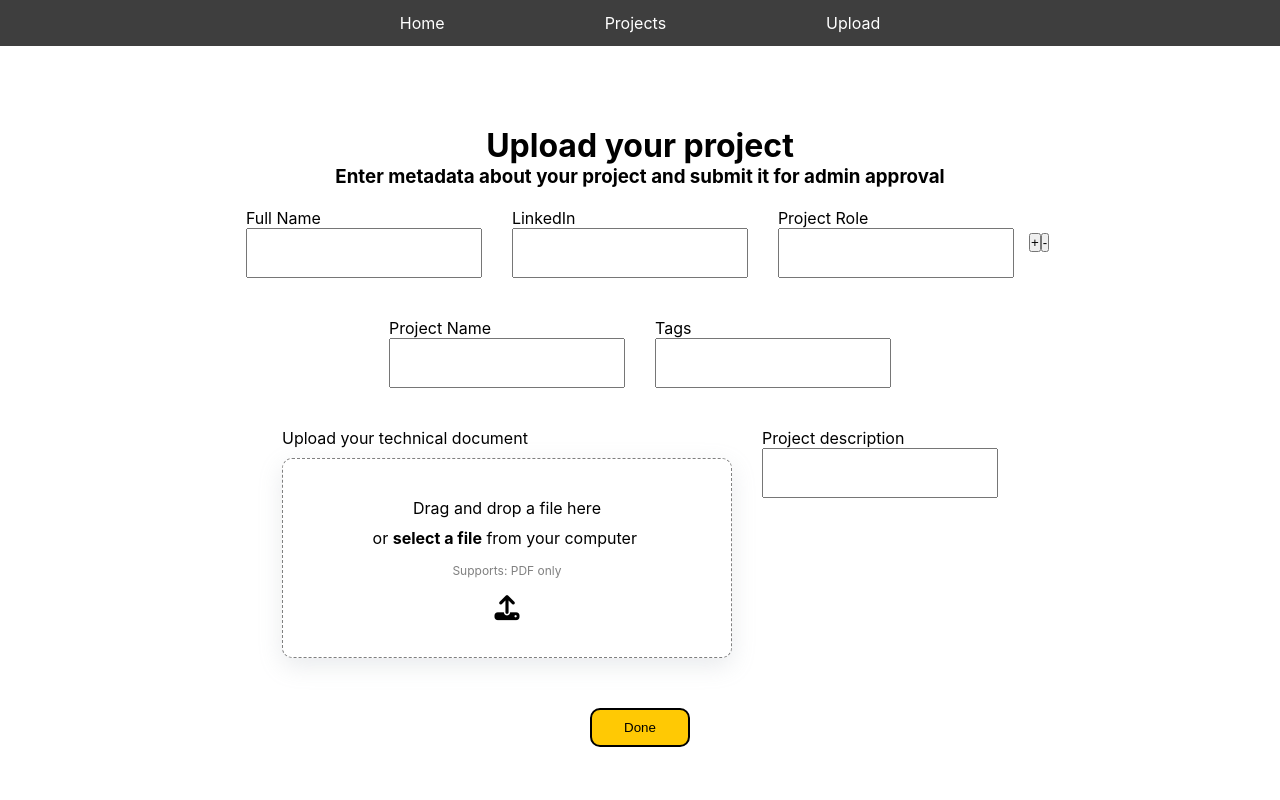
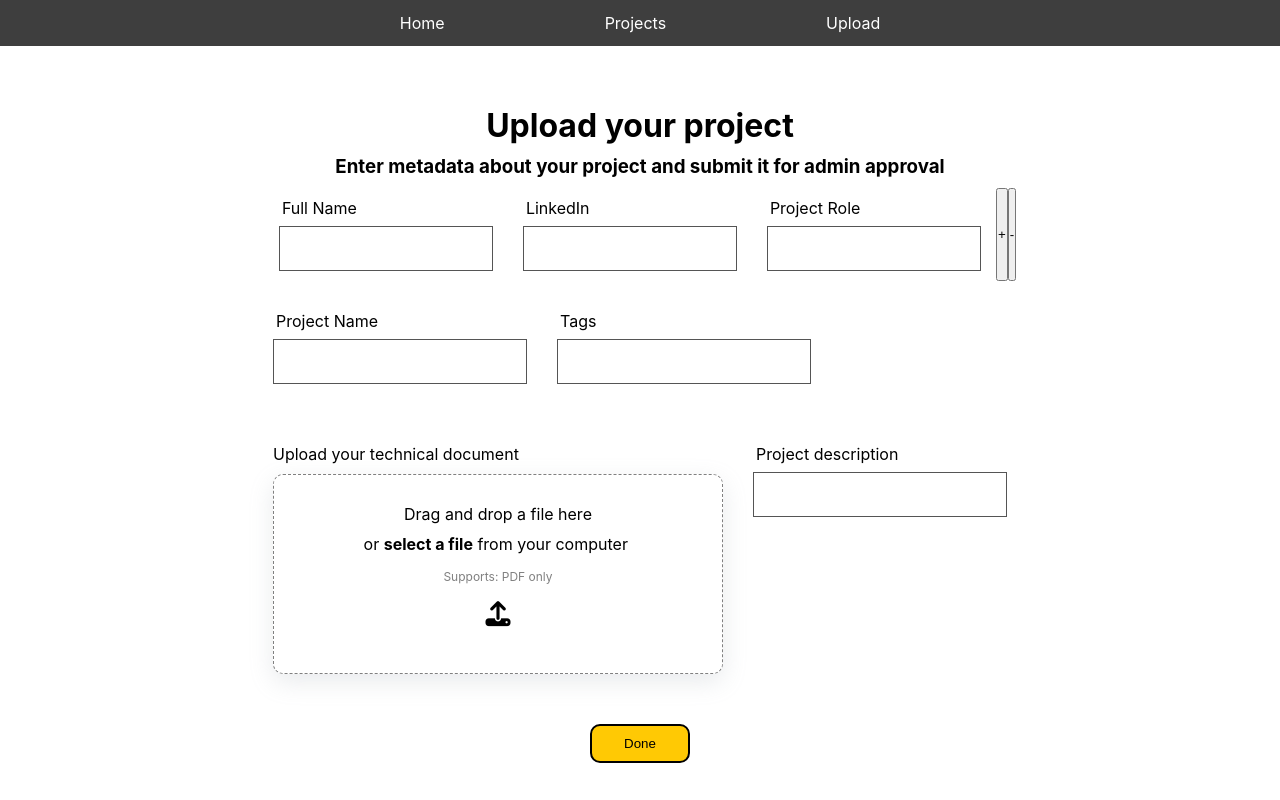
Before and after one commit to sopgeo/Senior-Design-Rising-Server-Project, a React (Create React App) app in the folder frontend/: page /upload in a window 1280 px wide. Shown: the top 800 px of the page. Built offline with nearby package versions, Linux system fonts and the light colour scheme.

Commit message:
can now add a file to page

```diff
--- a/frontend/package.json
+++ b/frontend/package.json
@@ -10,6 +10,8 @@
     "react": "^18.2.0",
     "react-bootstrap": "^2.10.2",
     "react-dom": "^18.2.0",
+    "react-drag-drop-files": "^2.3.10",
+    "react-dropzone": "^14.2.3",
     "react-router-dom": "^6.22.3",
     "react-scripts": "5.0.1",
     "web-vitals": "^2.1.4"
--- a/frontend/src/components/Upload.js
+++ b/frontend/src/components/Upload.js
@@ -1,10 +1,48 @@
-import React from "react";
+// import React from "react";
 import "../css/Upload.css";
+import React, { useState } from "react";
+import { useDropzone } from 'react-dropzone'
 
 function Upload() {
+    // const [dataURL, setDataURL] = useState(null)}
+    const [uploadedURL, setUploadedURL] = useState(null)
+
+    // const onDrop = useCallback(acceptedFiles => {
+    //     acceptedFiles.forEach(file => {
+    //         const reader = new FileReader()
+    //         reader.onabort = () => console.log("file reading was aborted")
+    //         reader.onerror = () => console.log("file reading has an error")
+    //         // reader.onload = () => {
+    //         //     const binaryStr = reader.result
+    //         //     setDataURL(binaryStr)
+    //         // }
+    //         // reader.readAsDataURL(file)
+    //     })
+    // }, [])
+
+    const {
+        getRootProps,
+        getInputProps,
+        acceptedFiles,
+        isDragActive,
+    } = useDropzone({})
+
+    const files = acceptedFiles.map((file) => (
+        <li key={file.path}>
+          {file.path} - {file.size} bytes
+        </li>
+      ));
+
+    const selectedFile = acceptedFiles[0]
+    console.log(selectedFile)
+
+
   return (
       <div className="upload-page">
+        <script src="../Pages/UploadPage.js"></script>
         <link rel="stylesheet" href="https://cdnjs.cloudflare.com/ajax/libs/font-awesome/6.5.2/css/all.min.css" integrity="sha512-SnH5WK+bZxgPHs44uWIX+LLJAJ9/2PkPKZ5QiAj6Ta86w+fsb2TkcmfRyVX3pBnMFcV7oQPJkl9QevSCWr3W6A==" crossorigin="anonymous" referrerpolicy="no-referrer" />
+        {/* <FileUploader handleChange = {handleChange} name="file" types={fileTypes} /> */}
+
         <div className="upload-header">
             <h1>Upload your project</h1>
             <h3>Enter metadata about your project and submit it for admin approval</h3>
@@ -12,20 +50,18 @@ function Upload() {
 
         <div className="user-info">
             <div className="full-name-field">
-                <label id="full-name-header">Full Name</label>
-                <br/>
+                <div id="full-name-header">Full Name</div>
+                {/* <br/> */}
                 <input type="text" id="full-name-input"/>
             </div>
 
             <div className="linked-in-field">
-                <label id="linked-in-header">LinkedIn</label>
-                <br/>
+                <div id="linked-in-header">LinkedIn</div>
                 <input type="text" id="linked-in-input"/>
             </div>
 
             <div className="project-role-field">
-                <label id="project-role-header">Project Role</label>
-                <br/>
+                <div id="project-role-header">Project Role</div>
                 <input type="text" id="project-role-input"/>
             </div>
 
@@ -38,14 +74,12 @@ function Upload() {
         <div className="project-info">
             <div className="line1">
                 <div className="project-name-field">
-                    <label id="project-name">Project Name</label>
-                    <br/>
+                    <div id="project-name">Project Name</div>
                     <input type="text" id="proj-name-input"/>
                 </div>
 
                 <div className="tags-field">
-                    <label id="tags">Tags</label>
-                    <br/>
+                    <div id="tags">Tags</div>
                     <input type="text" id="tags-input"/>
                 </div>
             </div>
@@ -54,8 +88,15 @@ function Upload() {
             <div className="line2">
                 <div className="tech-doc-field">
                 <label id="tech-doc">Upload your technical document</label>
-                    <br/>
-                    <div className="drag-area">
+                <div className="drop-zone" {...getRootProps({className: "dropzone"})} >
+                    <input className="input-zone" {...getInputProps() } />
+                    {isDragActive ? (
+                        <div className="drop-files">
+                             <p>Release to drop the file here</p>
+                        </div>
+
+                    ) :
+                    <div className='drag-area' >
                         <span className="header">Drag and drop a file here</span>
                         <span className="header">or <span class="button">select a file</span> <span className="header2"> from your computer </span> </span>
                         <span class="support">Supports: PDF only</span>
@@ -63,14 +104,19 @@ function Upload() {
                             <i class="fas fa-upload"></i>
                             {/* <i class="fas fa-cloud-upload"></i> */}
                         </div>
+                        <aside>
+                            <br/>
+                            <ul>{files}</ul>
+                        </aside>
                     </div>
-                    {/* <input type="file" id="myfile" name="myfile" multiple></input> */}
+                    }
+                    </div>
                 </div>
 
+
                 <div className="proj-desc-field">
-                    <label id="project-description">Project description</label>
-                    <br/>
-                    <input type="text" id="project-description"/>
+                    <div id="project-description">Project description</div>
+                    <input type="text" id="proj-desc"/>
                 </div>
             </div>
 
--- a/frontend/src/css/Upload.css
+++ b/frontend/src/css/Upload.css
@@ -6,11 +6,61 @@
 
 
 .upload-page {
+    margin: 50px;
     display: flex;
     align-items: center;
     justify-content: center;
     flex-direction: column;
-    min-height: 100vh;
+    /* min-height: 100vh; */
+}
+
+.upload-header h1, .upload-header h2{
+    margin: 10px;
+}
+
+#full-name-header, #linked-in-header, #project-role-header, #project-name, #tags, #project-description{
+    margin-left: 3px;
+    margin-bottom: 8px;
+}
+
+.user-info {
+    margin: 10px;
+    display: flex;
+    /* align-items: left; */
+    text-align: left;
+}
+
+#full-name-input, #linked-in-input, #project-role-input, #proj-name-input, #tags-input, #proj-desc {
+    border: 1px solid #555555;
+    height: 45px;
+    padding: 10px;
+}
+
+#proj-desc {
+    /* height: 200px; */
+    /* width: 150px; */
+}
+
+#full-name-input, #linked-in-input, #project-role-input {
+    width: 214px;
+}
+
+.full-name-field, .linked-in-field, .project-role-field, .project-name-field, .tags-field, .tech-doc-field, .proj-desc-field {
+    margin: 10px 15px;
+}
+
+
+.line1 {
+    margin: 10px;
+    display: flex;
+    justify-content: left;
+    text-align: left;
+}
+
+.line2 {
+    margin: 10px;
+    display: inline-flex;
+    text-align: left;
 }
 
 /* upload section */
@@ -19,7 +69,7 @@
     width: 100%;
 }
 
-.drag-area {
+.drag-area, .drop-files {
     width: 450px;
     height: 200px;
     /* height: 200px; */
@@ -39,26 +89,26 @@
     margin: 10px auto;
 }
 
-.drag-area .icon {
+.drag-area .icon, .drop-files {
     font-size: 25px;
 }
 
-.drag-area .span {
+.drag-area .span, .drop-files {
     white-space: pre;
 }
 
-.drag-area .header {
+.drag-area .header, .drop-files {
     margin: 5px;
     white-space: pre;
 }
 
-.drag-area .support {
+.drag-area .support, .drop-files {
    font-size: 12px;
    color: grey;
    margin: 10px 0 15px 0;
 }
 
-.drag-area .button {
+.drag-area .button, .drop-files {
     font-weight: 700;
 }
 
@@ -78,26 +128,3 @@
 /* #proj-name-input, #tags-input, #full-name-input, #linked-in-input, #project-role-input {
     margin: 5px;
 } */
-
-.user-info {
-    margin: 10px;
-    display: inline-flex;
-    align-items: center;
-    text-align: left;
-}
-
-.full-name-field, .linked-in-field, .project-role-field, .project-name-field, .tags-field, .tech-doc-field, .proj-desc-field {
-    margin: 10px 15px;
-}
-
-.line1 {
-    margin: 10px;
-    display: inline-flex;
-    text-align: left;
-}
-
-.line2 {
-    margin: 10px;
-    display: inline-flex;
-    text-align: left;
-}
```
Also changed, not shown: 1 other file (tests, documents, lock files or other folders).
